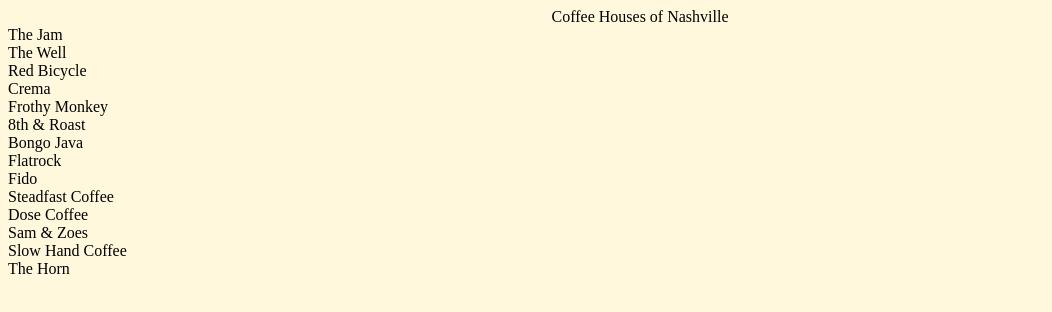
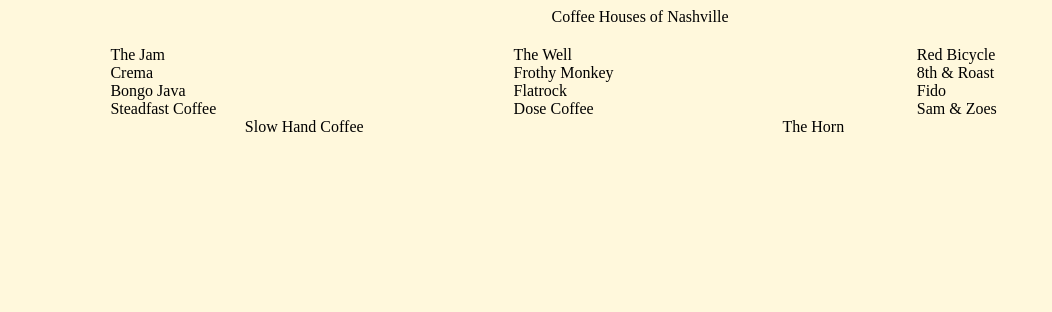
Before and after one commit to bandstrar/coffee-houses, a plain HTML site: page index.html in a window 1280 px wide. Shown: the whole page, without its empty margins (0-1052 px from the left). Drawn offline with Linux system fonts and the light colour scheme.

Commit message:
added flexbox

```diff
--- a/main.css
+++ b/main.css
@@ -5,4 +5,16 @@ body {
 .pageHeader {
 display: flex;
 justify-content: center;
+margin-bottom: 20px;
 }
+
+.list {
+    display: flex;
+    flex-flow: row wrap;
+    justify-content: space-evenly;
+}
+
+.shop {
+    width: 20%;
+    margin: 0 3em;
+}
```
